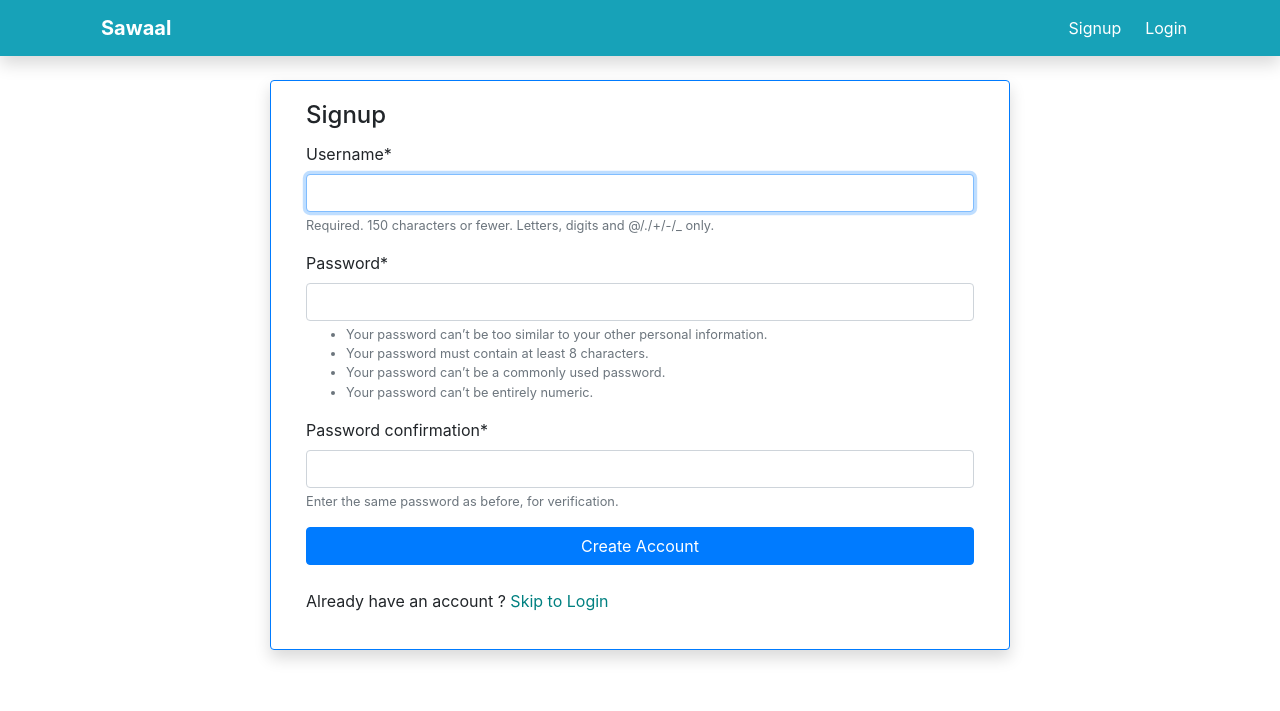
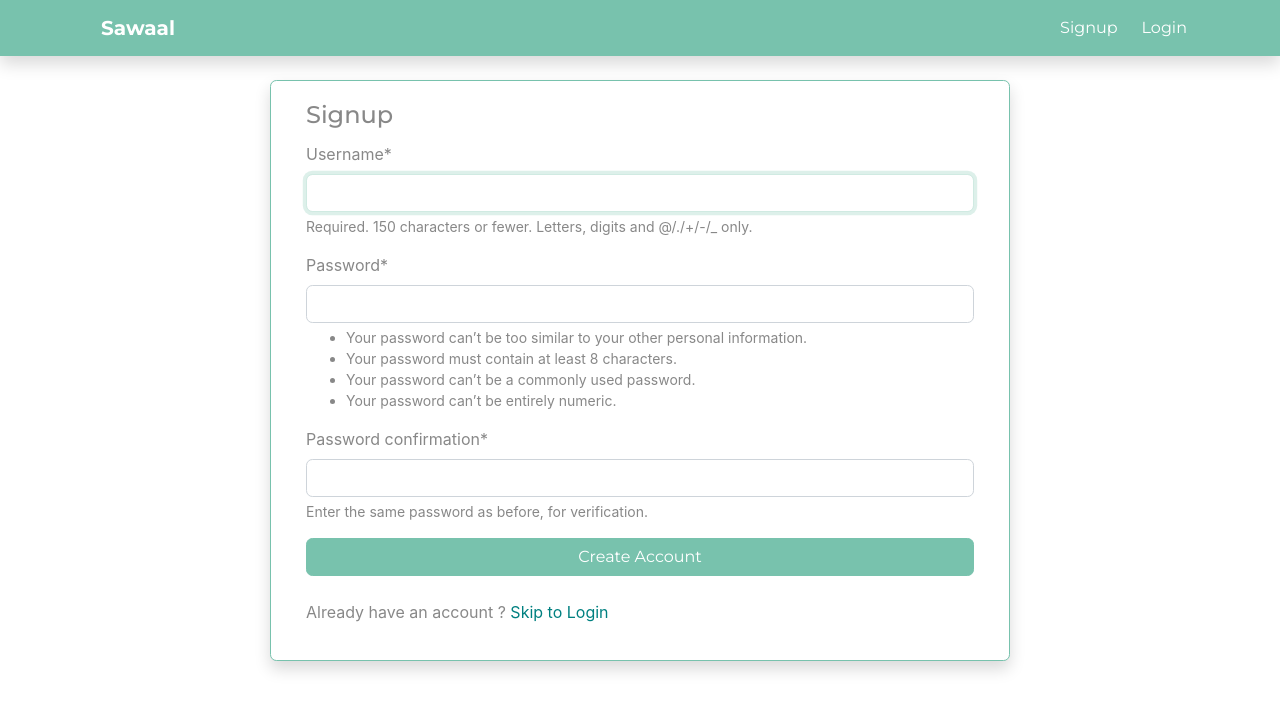
Before and after one commit to dheerajreal/DjangoSimpleQandA, a Django app: page /accounts/signup/ in a window 1280 px wide. Shown: the top 711 px of the page. Run offline with Django 3.2, Linux system fonts and the light colour scheme; some libraries are stand-ins or nearby versions.

Commit message:
changed theme

```diff
--- a/mysite/templates/components/navbar.html
+++ b/mysite/templates/components/navbar.html
@@ -1,5 +1,5 @@
 <!-- Navigation -->
-<nav class="navbar shadow mb-4 navbar-expand-lg navbar-dark bg-info static-top">
+<nav class="navbar shadow mb-4 navbar-expand-lg navbar-dark bg-primary static-top">
     <div class="container">
         <a class="navbar-brand" href="{% url 'index' %}">
             <i class="gg-album text-white float-left"></i>
--- a/mysite/templates/components/styles.html
+++ b/mysite/templates/components/styles.html
@@ -3,8 +3,7 @@
 <meta name="viewport" content="width=device-width, initial-scale=1, shrink-to-fit=no" />
 
 <!-- Bootstrap CSS -->
-<link rel="stylesheet" href="https://stackpath.bootstrapcdn.com/bootstrap/4.3.1/css/bootstrap.min.css"
-    integrity="sha384-ggOyR0iXCbMQv3Xipma34MD+dH/1fQ784/j6cY/iJTQUOhcWr7x9JvoRxT2MZw1T" crossorigin="anonymous" />
+<link rel="stylesheet" href="https://bootswatch.com/4/minty/bootstrap.min.css" />
 <!-- css.gg -->
 <link rel="stylesheet" href="https://cdn.jsdelivr.net/npm/css.gg/icons/all.css" />
 <!-- Material icons -->
```
